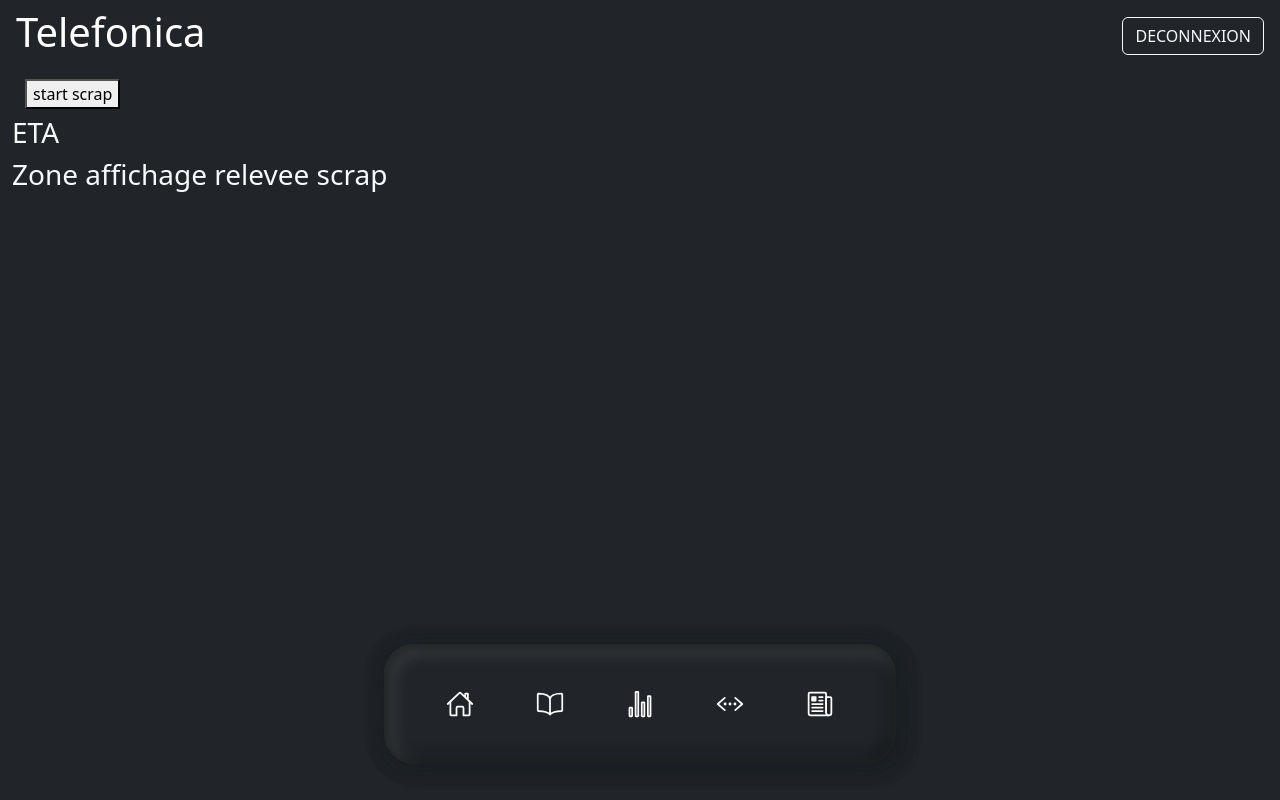
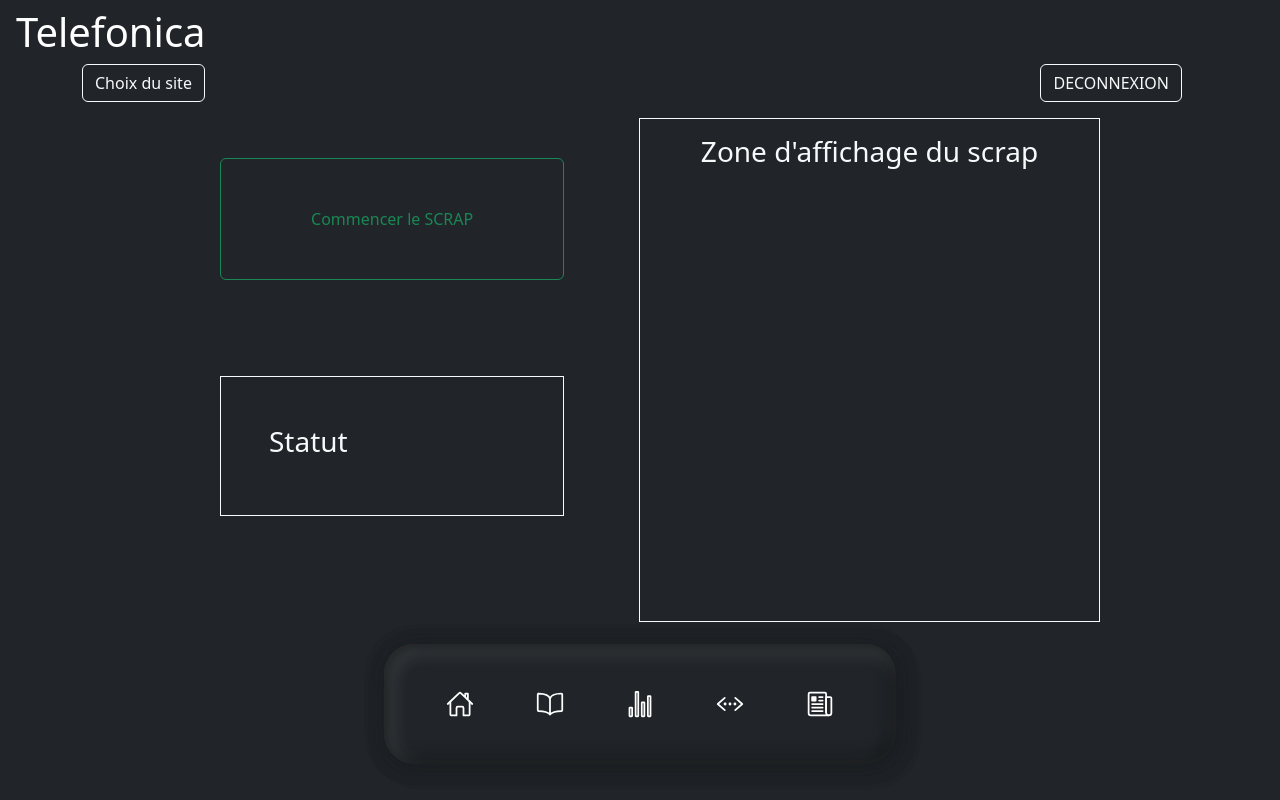
Before and after one commit to Lucas-dev-974/Django-scraaping-site, a Django app: page /private/relevee/1 in a window 1280 px wide. Run offline with Django 4.2, Linux system fonts and the light colour scheme; a user stored in the database is signed in; data comes from the database, SQL or seed files in the repository; parts of the project's set-up code (start-up, migrations or seed data) failed here and were passed over.

Commit message:
code review

```diff
--- a/Site/templates/template-parts/NavPrivateMenu.html
+++ b/Site/templates/template-parts/NavPrivateMenu.html
@@ -25,7 +25,7 @@
             </a>
         </li>
         <li>
-            <a href="#">
+            <a href="/private/relevee/1">
                 <span class="icon"><ion-icon name="code-working-outline"></ion-icon></span>
                 <span class="text">Scrap</span>
             </a>
--- a/Site/templates/template-parts/login.html
+++ b/Site/templates/template-parts/login.html
@@ -2,7 +2,7 @@
 
 {% block content %}
     <div class="container d-flex full-height justify-content-center align-items-center">
-        <div class="card dark">
+        <div class="card">
             <div class="card-header">
                 <p class="card-title text-center fs-4">Connexion</p>
             </div>
--- a/Site/templates/template-parts/navbar.html
+++ b/Site/templates/template-parts/navbar.html
@@ -1,15 +1,23 @@
 
 {% block content %}
 <nav  class="navbar navbar-dark h-25">
-    <h1 class="mx-3 text-light">
-        <a href="/" id="enterprise-name-navbar">Telefonica</a>
-    </h1>
+
+        <h1 class="mx-3 text-light">
+            <a href="/" id="enterprise-name-navbar">Telefonica</a>
+        </h1>
+
+
 
     {% if request.path != '/login' and request.path != '/register' %}
         {% if request.user.is_authenticated %}
+        <div class="container">
+            <a href="/private" class="btn btn-outline-light">
+                Choix du site
+            </a>
             <a href="/logout" class="mx-3 btn btn-outline-light">
                 DECONNEXION
             </a>
+        </div>
         {% else %}
             <a href="/login" class="mx-3 btn btn-outline-light">
                 CONNEXION
--- a/Site/templates/template-parts/relevee.html
+++ b/Site/templates/template-parts/relevee.html
@@ -3,21 +3,22 @@
 
 {% block content %}
 
-    <div class="container-fluid">
-        <div class="col">
-            <div class="btn" style="color: white;">
-                <button id="start_scrap_btn">
-                    start scrap
-                </button>
-            </div>
-            <div class="text-light">
-                <h3>ETA</h3>
-            </div>
+    <div class="container-fluid w-75 h-100 d-flex flex-row">
+
+        <div class="col d-flex flex-column w-25 m-0">
+            <button class="row btn btn-outline-success w-75 py-5 m-5" id="start_scrap_btn">
+                Commencer le SCRAP
+            </button>
+            <div class="text-light border border-light w-75 p-5 m-5">
+                <h3>Statut</h3>
+                </div>
         </div>
-        <div class="w-100"></div>
-        <div class="col text-light">
-            <h3>Zone affichage relevee scrap</h3>
+        <div class="col text-light w-50 h-cover border border-light m-2" style="height: 63vh;">
+            <h3 class="text-center p-3">Zone d'affichage du scrap</h3>
+            {% comment %} ajouter les data du scrap avec un JSON  {% endcomment %}
         </div>
+
+
     </div>
 
 
```
Also changed, not shown: Site/templates/template-parts/graph-charts.html (+4 -4 lines).
